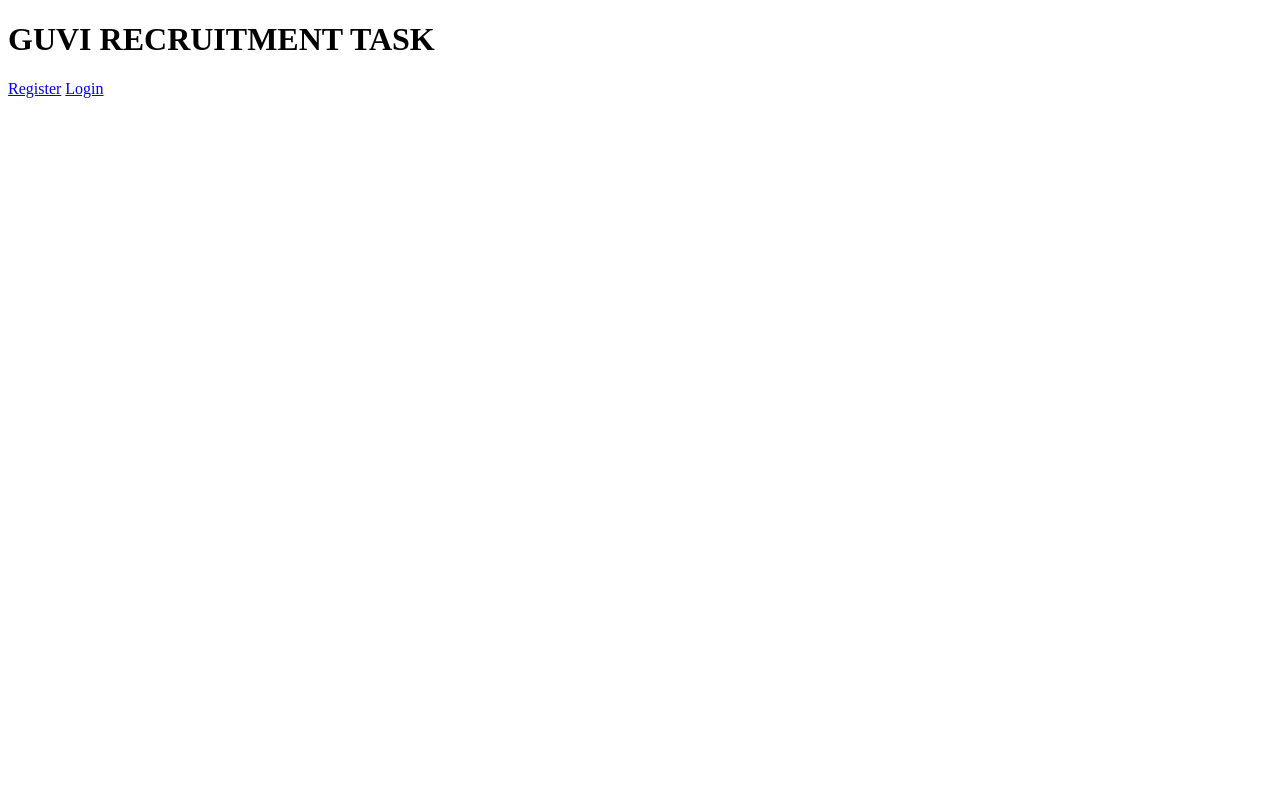
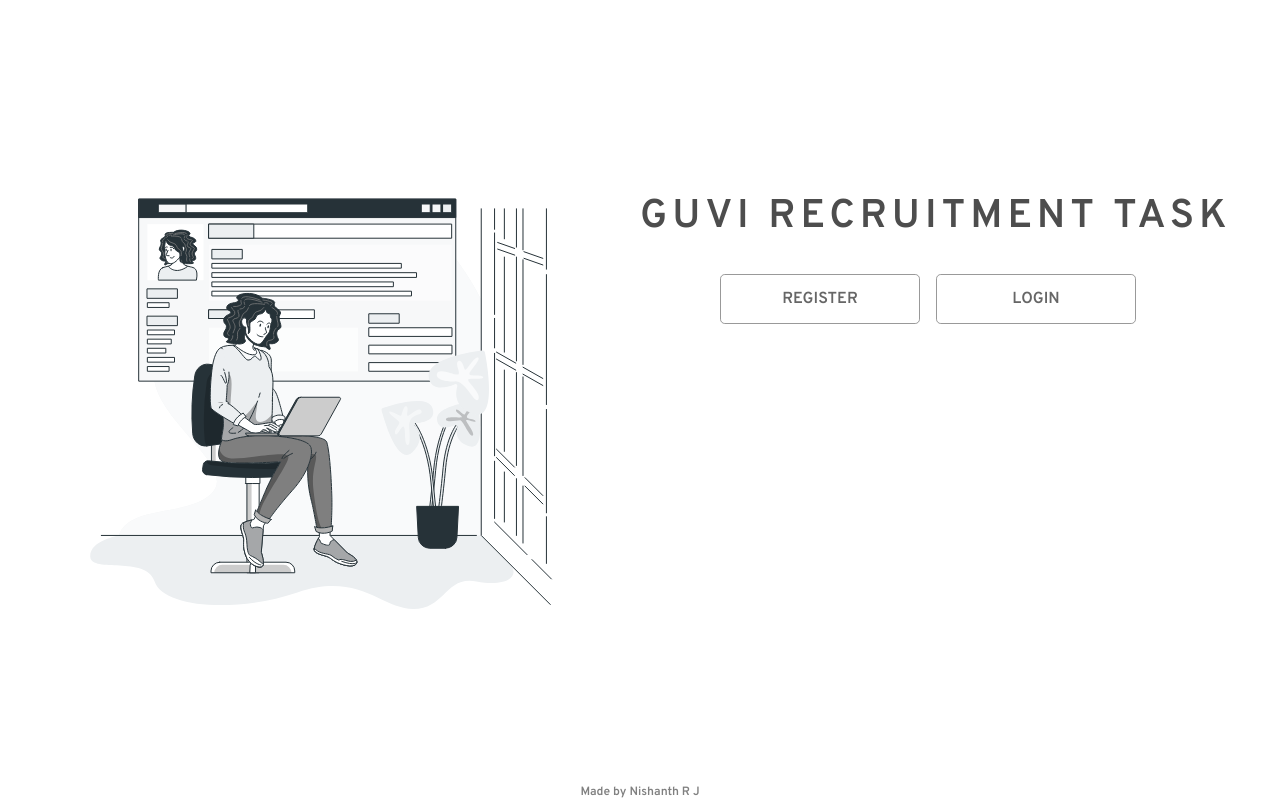
Before and after one commit to Dinesh-ER/GuviTask, a Django app: page / in a window 1280 px wide. Run offline with Django 4.2, Linux system fonts and the light colour scheme.

Commit message:
Style home page

```diff
--- /dev/null
+++ b/base/static/css/home.css
@@ -0,0 +1,64 @@
+.content {
+  min-height: 100vh;
+  display: grid;
+  grid-template-columns: repeat(2, 1fr);
+}
+
+.hero {
+  display: grid;
+  place-items: center;
+  order: 1;
+}
+.hero img {
+  height: 31.25rem;
+  width: 31.25rem;
+}
+
+.main {
+  width: 100%;
+  display: flex;
+  flex-direction: column;
+  gap: 2rem;
+  margin: 12rem auto;
+  font-size: 1.25rem;
+  color: var(--primary-600);
+  order: 2;
+  text-transform: uppercase;
+}
+.main__title {
+  font-weight: 600;
+  letter-spacing: 5px;
+}
+.main__links {
+  display: flex;
+  gap: 1rem;
+  text-decoration: none;
+  margin-left: 5rem;
+}
+.main__links button {
+  outline: none;
+  background: #fff;
+  width: 12.5rem;
+  height: 3.125rem;
+  border-radius: 0.3rem;
+  border: 1px solid var(--primary-300);
+  color: var(--primary-500);
+  font-size: 1rem;
+  font-weight: 600;
+  transition: all 0.3s ease-in-out;
+}
+.main__links button:hover {
+  background: #000;
+  color: #fff;
+}
+
+.credit {
+  text-transform: none;
+  position: absolute;
+  bottom: 0;
+  width: 100%;
+  text-align: center;
+  color: var(--primary-400);
+  font-size: 0.75rem;
+  font-weight: 600;
+}
--- /dev/null
+++ b/base/static/sass/home.sass
@@ -0,0 +1,60 @@
+.content
+	min-height: 100vh
+	display: grid
+	grid-template-columns: repeat(2, 1fr)
+
+.hero
+	display: grid
+	place-items: center
+	order: 1
+
+	img
+		height: 31.25rem
+		width: 31.25rem
+
+.main
+	width: 100%
+	display: flex
+	flex-direction: column
+	gap: 2rem
+	margin: 12rem auto
+	font-size: 1.25rem
+	color: var(--primary-600)
+	order: 2
+	text-transform: uppercase
+
+	&__title
+		font-weight: 600
+		letter-spacing: 5px
+
+	&__links
+		display: flex
+		gap: 1rem
+		text-decoration: none
+		margin-left: 5rem
+
+		button
+			outline: none
+			background: #fff
+			width: 12.5rem
+			height: 3.125rem
+			border-radius: 0.3rem
+			border: 1px solid var(--primary-300)
+			color: var(--primary-500)
+			font-size: 1rem
+			font-weight: 600
+			transition: all .3s ease-in-out
+
+			&:hover
+				background: #000
+				color: #fff
+
+.credit
+	text-transform: none
+	position: absolute
+	bottom: 0
+	width: 100%
+	text-align: center
+	color: var(--primary-400)
+	font-size: .75rem
+	font-weight: 600
--- a/base/templates/home.html
+++ b/base/templates/home.html
@@ -1,12 +1,24 @@
 {% extends 'main.html' %}
+{% load static %}
 
 {% block title %} Home {% endblock %}
 
+{% block styles %}
+<link rel="stylesheet" href="{% static 'css/home.css'%}">
+{% endblock %}
 
 {% block content %}
 <div class="content">
-	<h1>GUVI RECRUITMENT TASK</h1>
-	<a href="/register/">Register</a>
-	<a href="/login/">Login</a>
+	<div class="hero">
+		<img src="../static/assets/images/home.svg" alt="Hero Image">
+	</div>
+	<div class="main">
+		<h1 class="main__title">Guvi Recruitment Task</h1>
+		<div class="main__links">
+			<a href="{% url 'register' %}"><button class="main__links__register">Register</button></a>
+			<a href="{% url 'login' %}"><button class="main__links__login">Login</button></a>
+		</div>
+	</div>
+	<p class="credit">Made by Nishanth R J</p>
 </div>
 {% endblock %}
--- /dev/null
+++ b/static/css/main.css
@@ -0,0 +1,33 @@
+@import url("https://fonts.googleapis.com/css2?family=Overpass:wght@300;400;500;600;700&display=swap");
+* {
+  margin: 0;
+  padding: 0;
+  box-sizing: border-box;
+  font-family: "Overpass", sans-serif;
+  font-weight: 600;
+  text-transform: uppercase;
+}
+
+:root {
+  --primary-100: #cccccc;
+  --primary-200: #b3b3b3;
+  --primary-300: #999999;
+  --primary-400: #808080;
+  --primary-500: #666666;
+  --primary-600: #4d4d4d;
+  --primary-700: #333333;
+  --primary-800: #1a1a1a;
+  --primary-900: #000000;
+  --warning-100: #ff8080;
+  --warning-200: #ff6666;
+  --warning-300: #ff4d4d;
+}
+
+html {
+  overflow-x: hidden;
+}
+
+.container {
+  width: 100%;
+  min-height: 100vh;
+}
--- /dev/null
+++ b/static/sass/main.sass
@@ -0,0 +1,32 @@
+@import url('https://fonts.googleapis.com/css2?family=Overpass:wght@300;400;500;600;700&display=swap')
+
+*
+	margin: 0
+	padding: 0
+	box-sizing: border-box
+	font-family: 'Overpass', sans-serif
+	font-weight: 600
+	text-transform: uppercase
+
+:root
+	--primary-100: #cccccc
+	--primary-200: #b3b3b3
+	--primary-300: #999999
+	--primary-400: #808080
+	--primary-500: #666666
+	--primary-600: #4d4d4d
+	--primary-700: #333333
+	--primary-800: #1a1a1a
+	--primary-900: #000000
+
+	--warning-100: #ff8080
+	--warning-200: #ff6666
+	--warning-300: #ff4d4d
+
+html
+
+	overflow-x: hidden
+
+.container
+	width: 100%
+	min-height: 100vh
--- a/templates/main.html
+++ b/templates/main.html
@@ -8,7 +8,7 @@
 		<meta name="viewport" content="width=device-width, initial-scale=1.0">
 		<!-- <link rel="shortcut icon" href="{% static 'assets/favicon.ico'%}" type="image/x-icon"> -->
 
-		<!-- <link rel="stylesheet" href="{% static 'css/main.css'%}"> -->
+		<link rel="stylesheet" href="{% static 'css/main.css'%}">
 		{% block styles %} {% endblock %}
 
 		<!-- <script defer src="{% static 'js/main.js'%}"></script> -->
```
Also changed, not shown: base/static/assets/images/home.svg (added).
